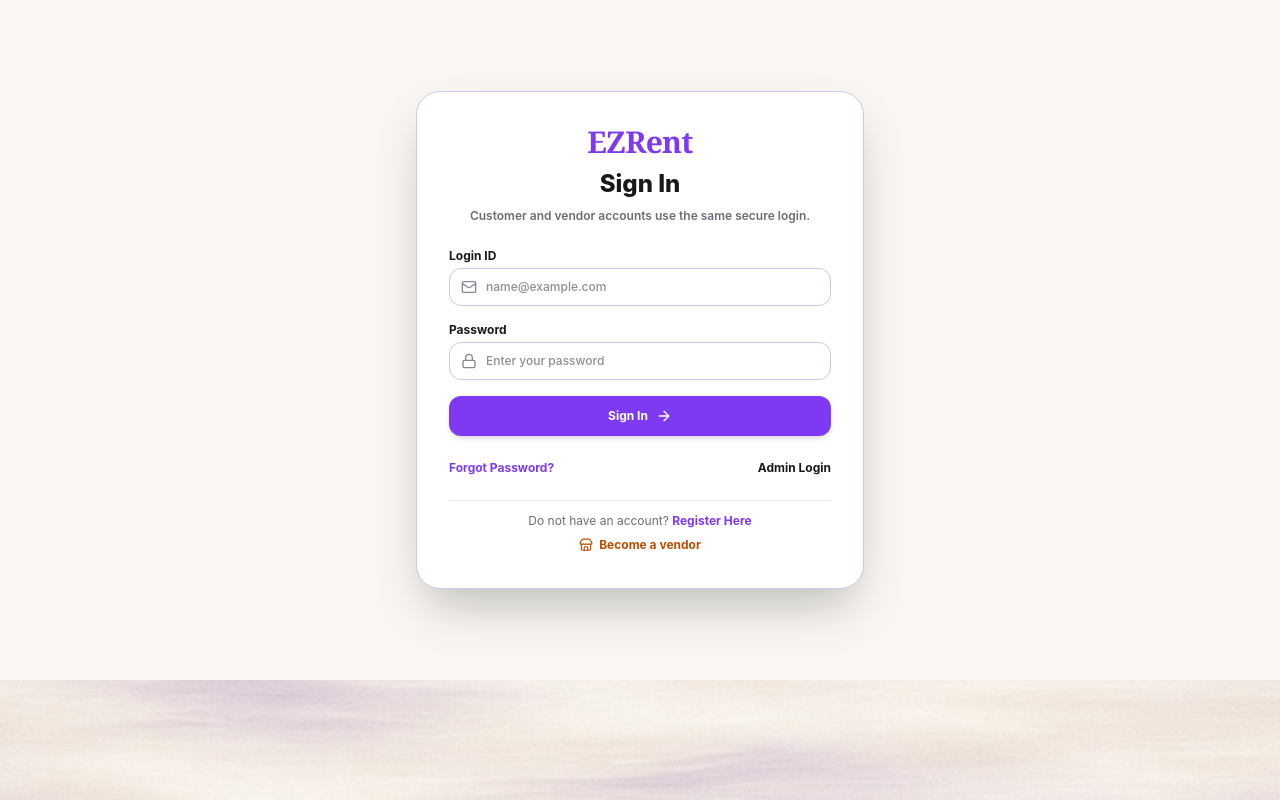
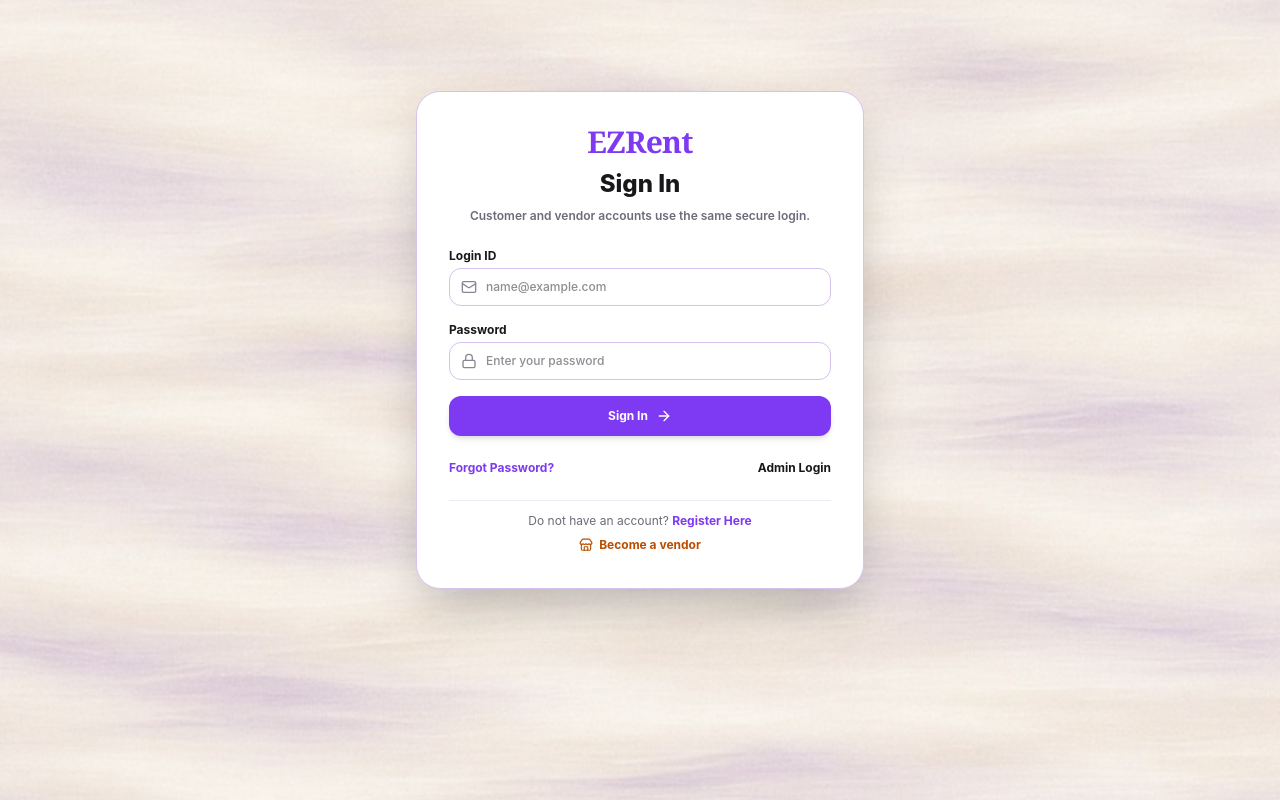
Before and after one commit to prianshumitra/odoo-final-ensemble-hackers, a React (Vite) app in the folder frontend/: page /login in a window 1280 px wide. Built offline with nearby package versions, Linux system fonts and the light colour scheme; no server answers.

Commit message:
style: remove solid background on Auth pages to expose global background

```diff
--- a/frontend/src/pages/Login/Login.tsx
+++ b/frontend/src/pages/Login/Login.tsx
@@ -61,7 +61,7 @@ export const Login: React.FC = () => {
   };
 
   return (
-    <div className="min-h-[85vh] flex flex-col items-center justify-center px-4 py-12 bg-[#FAF7F2]">
+    <div className="min-h-[85vh] flex flex-col items-center justify-center px-4 py-12 bg-transparent">
       <div className="w-full max-w-md bg-white rounded-3xl border border-[#D4C4ED] shadow-2xl p-8 space-y-6">
         <div className="text-center space-y-2">
           <h1 className="text-3xl font-black text-[#7E3AF2] tracking-tight font-serif">EZRent</h1>
--- a/frontend/src/pages/SignUp/SignUp.tsx
+++ b/frontend/src/pages/SignUp/SignUp.tsx
@@ -75,7 +75,7 @@ export const SignUp: React.FC = () => {
   };
 
   return (
-    <div className="min-h-[85vh] flex flex-col items-center justify-center px-4 py-12 bg-[#FAF7F2]">
+    <div className="min-h-[85vh] flex flex-col items-center justify-center px-4 py-12 bg-transparent">
       <div className="w-full max-w-xl bg-white rounded-3xl border border-[#D4C4ED] shadow-2xl p-8 space-y-6">
         <div className="text-center space-y-2">
           <h1 className="text-3xl font-black text-[#7E3AF2] tracking-tight font-serif">EZRent</h1>
--- a/frontend/src/pages/VendorSignUp/VendorSignUp.tsx
+++ b/frontend/src/pages/VendorSignUp/VendorSignUp.tsx
@@ -45,7 +45,7 @@ export const VendorSignUp: React.FC = () => {
   };
 
   return (
-    <div className="min-h-[85vh] flex flex-col items-center justify-center px-4 py-12 bg-[#FAF7F2]">
+    <div className="min-h-[85vh] flex flex-col items-center justify-center px-4 py-12 bg-transparent">
       <div className="w-full max-w-xl bg-white rounded-3xl border border-[#D4C4ED] shadow-2xl p-8 space-y-6">
         <div className="text-center space-y-2">
           <h1 className="text-3xl font-black text-[#7E3AF2] tracking-tight font-serif">EZRent</h1>
```
